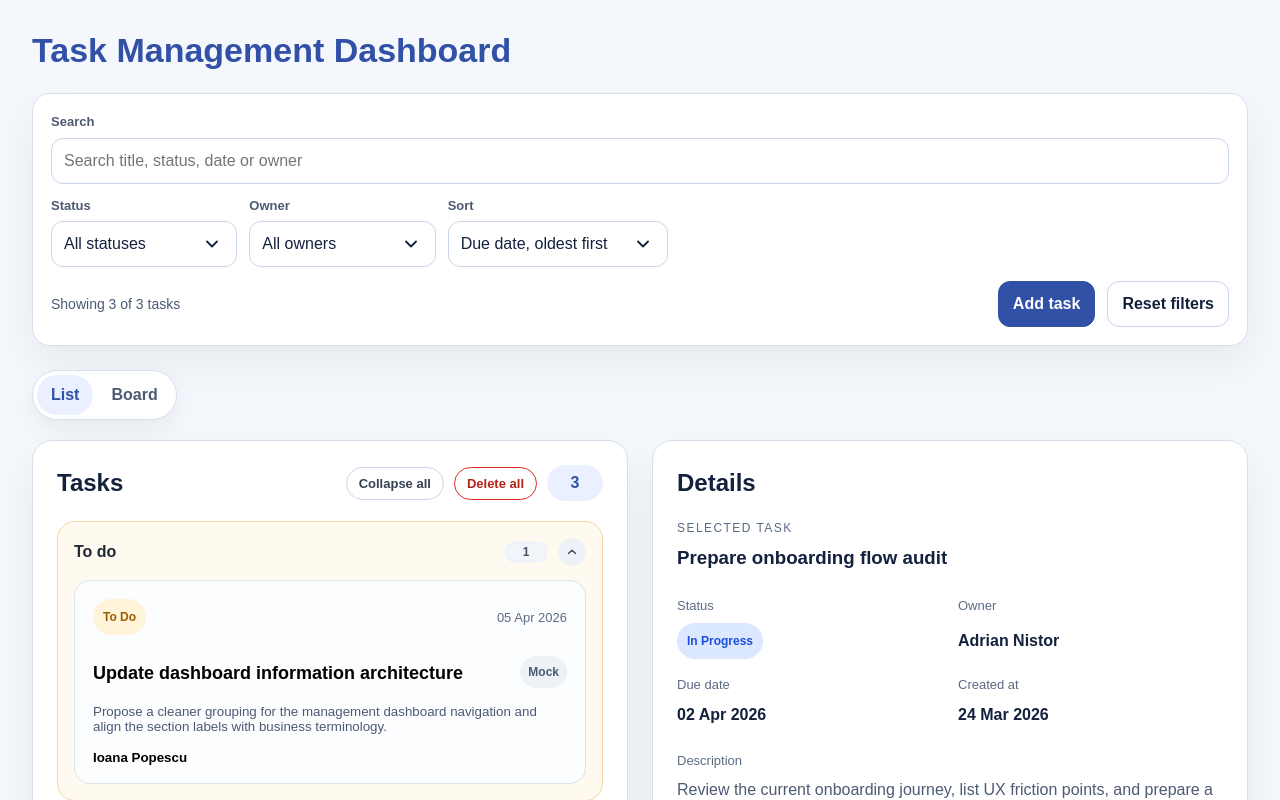
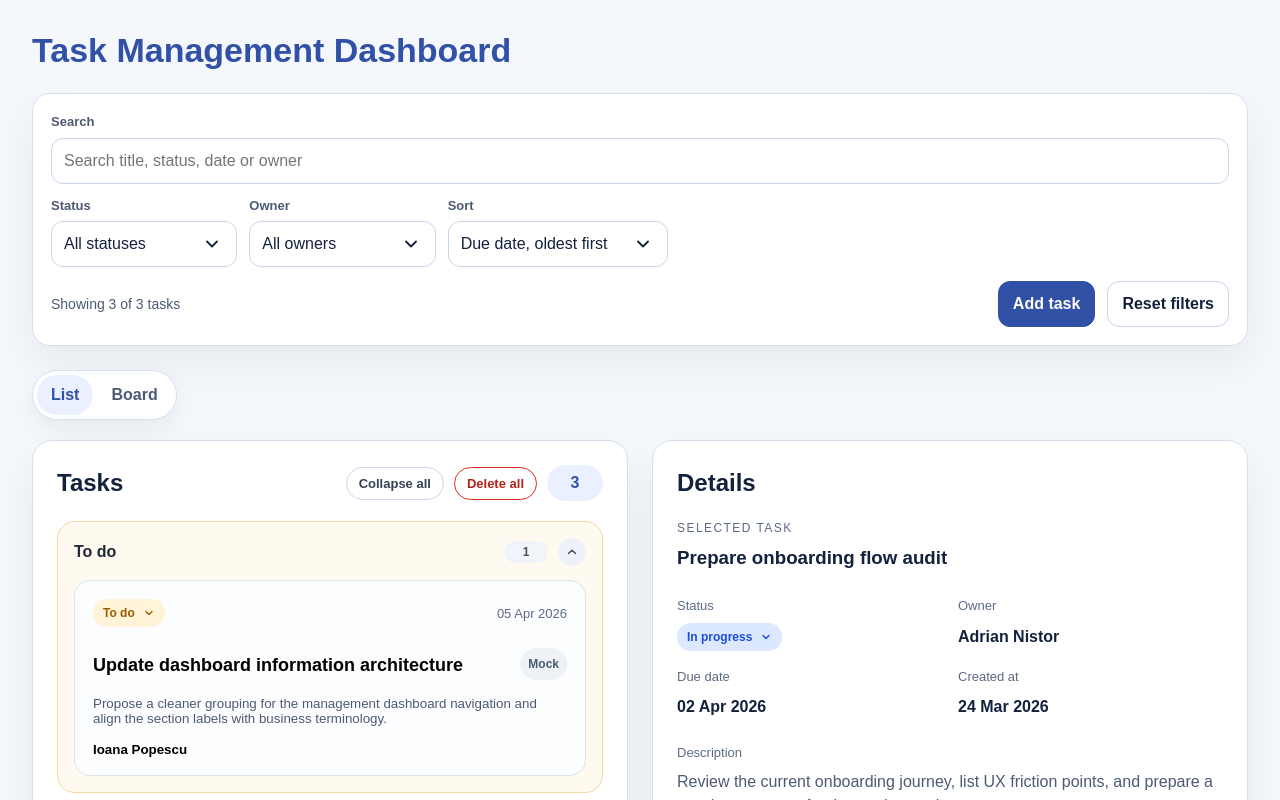
Before and after one commit to adriannistordeveloper/management-dashboard, a React (Vite) app: page / in a window 1280 px wide. Shown: the top 800 px of the page. Built offline with nearby package versions, Linux system fonts and the light colour scheme.

Commit message:
feature: modify status of ticket from item

```diff
--- /dev/null
+++ b/src/components/tasks/StatusMenu/StatusMenu.tsx
@@ -0,0 +1,86 @@
+import { useEffect, useRef, useState } from 'react'
+
+import { formatTaskStatus } from '../../../lib/formatTaskStatus'
+import type { TaskStatus } from '../../../types/task.types'
+import { chevronStyle, containerStyle, getTriggerStyle, menuItemStyle, menuStyle } from './style'
+
+interface StatusMenuProps {
+  onChange: (status: TaskStatus) => void
+  status: TaskStatus
+}
+
+const statusOptions: TaskStatus[] = ['todo', 'in_progress', 'done']
+
+export function StatusMenu({ onChange, status }: StatusMenuProps) {
+  const [isOpen, setIsOpen] = useState(false)
+  const containerRef = useRef<HTMLDivElement | null>(null)
+
+  useEffect(() => {
+    const handlePointerDown = (event: MouseEvent) => {
+      if (!containerRef.current?.contains(event.target as Node)) {
+        setIsOpen(false)
+      }
+    }
+
+    const handleKeyDown = (event: KeyboardEvent) => {
+      if (event.key === 'Escape') {
+        setIsOpen(false)
+      }
+    }
+
+    window.addEventListener('mousedown', handlePointerDown)
+    window.addEventListener('keydown', handleKeyDown)
+
+    return () => {
+      window.removeEventListener('mousedown', handlePointerDown)
+      window.removeEventListener('keydown', handleKeyDown)
+    }
+  }, [])
+
+  return (
+    <div ref={containerRef} style={containerStyle}>
+      <button
+        aria-expanded={isOpen}
+        aria-haspopup="menu"
+        onClick={(event) => {
+          event.stopPropagation()
+          setIsOpen((currentState) => !currentState)
+        }}
+        style={getTriggerStyle(status)}
+        type="button"
+      >
+        {formatTaskStatus(status)}
+        <svg aria-hidden="true" style={chevronStyle} viewBox="0 0 16 16">
+          <path
+            d={isOpen ? 'M4 10L8 6L12 10' : 'M4 6L8 10L12 6'}
+            fill="none"
+            stroke="currentColor"
+            strokeLinecap="round"
+            strokeLinejoin="round"
+            strokeWidth="1.8"
+          />
+        </svg>
+      </button>
+
+      {isOpen ? (
+        <div role="menu" style={menuStyle}>
+          {statusOptions.map((option) => (
+            <button
+              key={option}
+              onClick={(event) => {
+                event.stopPropagation()
+                onChange(option)
+                setIsOpen(false)
+              }}
+              role="menuitem"
+              style={menuItemStyle}
+              type="button"
+            >
+              {formatTaskStatus(option)}
+            </button>
+          ))}
+        </div>
+      ) : null}
+    </div>
+  )
+}
--- /dev/null
+++ b/src/components/tasks/StatusMenu/style.tsx
@@ -0,0 +1,74 @@
+import type { CSSProperties } from 'react'
+
+import type { TaskStatus } from '../../../types/task.types'
+
+export const containerStyle: CSSProperties = {
+  position: 'relative',
+}
+
+export const triggerBaseStyle: CSSProperties = {
+  display: 'inline-flex',
+  alignItems: 'center',
+  justifyContent: 'center',
+  gap: '8px',
+  minHeight: '28px',
+  padding: '4px 10px',
+  border: 'none',
+  borderRadius: '999px',
+  fontSize: '12px',
+  fontWeight: 700,
+  cursor: 'pointer',
+}
+
+export const chevronStyle: CSSProperties = {
+  width: '12px',
+  height: '12px',
+  display: 'block',
+}
+
+export const menuStyle: CSSProperties = {
+  position: 'absolute',
+  top: 'calc(100% + 8px)',
+  left: 0,
+  minWidth: '160px',
+  padding: '6px',
+  borderRadius: '14px',
+  background: '#ffffff',
+  border: '1px solid #d7dfeb',
+  boxShadow: '0 18px 40px rgba(15, 23, 42, 0.12)',
+  display: 'grid',
+  gap: '4px',
+  zIndex: 10,
+}
+
+export const menuItemStyle: CSSProperties = {
+  border: 'none',
+  borderRadius: '10px',
+  background: '#ffffff',
+  color: '#14213d',
+  padding: '10px 12px',
+  font: 'inherit',
+  fontWeight: 600,
+  cursor: 'pointer',
+  textAlign: 'left',
+}
+
+const statusStyles: Record<TaskStatus, CSSProperties> = {
+  todo: {
+    background: '#fff3d8',
+    color: '#9b5c00',
+  },
+  in_progress: {
+    background: '#dce8ff',
+    color: '#1c4ed8',
+  },
+  done: {
+    background: '#dcfce8',
+    color: '#166534',
+  },
+}
+
+export const getTriggerStyle = (status: TaskStatus): CSSProperties => ({
+  ...triggerBaseStyle,
+  ...statusStyles[status],
+})
--- a/src/components/tasks/TaskCard/TaskCard.tsx
+++ b/src/components/tasks/TaskCard/TaskCard.tsx
@@ -1,12 +1,11 @@
 import type { Task } from '../../../types/task.types'
 import { formatDate } from '../../../lib/formatDate'
-import { formatTaskStatus } from '../../../lib/formatTaskStatus'
+import { StatusMenu } from '../StatusMenu/StatusMenu'
 import {
   cardBaseStyle,
   cardSelectedStyle,
   dateStyle,
   descriptionStyle,
-  getStatusBadgeStyle,
   metaStyle,
   sourceBadgeStyle,
   titleStyle,
@@ -15,12 +14,13 @@ import {
 } from './style'
 
 interface TaskCardProps {
+  onStatusChange: (task: Task) => (status: Task['status']) => void
   isSelected: boolean
   onSelect: (taskId: string) => void
   task: Task
 }
 
-export function TaskCard({ isSelected, onSelect, task }: TaskCardProps) {
+export function TaskCard({ isSelected, onSelect, onStatusChange, task }: TaskCardProps) {
   return (
     <button
       onClick={() => onSelect(task.id)}
@@ -28,7 +28,7 @@ export function TaskCard({ isSelected, onSelect, task }: TaskCardProps) {
       type="button"
     >
       <div style={topRowStyle}>
-        <span style={getStatusBadgeStyle(task.status)}>{formatTaskStatus(task.status)}</span>
+        <StatusMenu onChange={onStatusChange(task)} status={task.status} />
         <span style={dateStyle}>{formatDate(task.dueDate)}</span>
       </div>
       <div style={titleRowStyle}>
--- a/src/components/tasks/TaskCard/style.tsx
+++ b/src/components/tasks/TaskCard/style.tsx
@@ -1,6 +1,4 @@
 import type { CSSProperties } from 'react'
-
-import type { TaskStatus } from '../../../types/task.types'
 
 export const cardBaseStyle: CSSProperties = {
   width: '100%',
@@ -71,31 +69,3 @@ export const sourceBadgeStyle: CSSProperties = {
   fontWeight: 700,
   whiteSpace: 'nowrap',
 }
-
-const statusStyles: Record<TaskStatus, CSSProperties> = {
-  todo: {
-    background: '#fff3d8',
-    color: '#9b5c00',
-  },
-  in_progress: {
-    background: '#dce8ff',
-    color: '#1c4ed8',
-  },
-  done: {
-    background: '#dcfce8',
-    color: '#166534',
-  },
-}
-
-export const getStatusBadgeStyle = (status: TaskStatus): CSSProperties => ({
-  display: 'inline-flex',
-  alignItems: 'center',
-  justifyContent: 'center',
-  minHeight: '28px',
-  padding: '4px 10px',
-  borderRadius: '999px',
-  fontSize: '12px',
-  fontWeight: 700,
-  textTransform: 'capitalize',
-  ...statusStyles[status],
-})
--- a/src/components/tasks/TaskDetailsPanel/TaskDetailsPanel.tsx
+++ b/src/components/tasks/TaskDetailsPanel/TaskDetailsPanel.tsx
@@ -1,18 +1,17 @@
 import type { Task } from '../../../types/task.types'
 import { formatDate } from '../../../lib/formatDate'
-import { formatTaskStatus } from '../../../lib/formatTaskStatus'
 import { useVisibleTasks } from '../../../hooks/useVisibleTasks'
 import { useSelectedTask } from '../../../hooks/useSelectedTask'
 import { useTasksStore } from '../../../store/useTasksStore'
 import { HiddenSelectionState } from '../HiddenSelectionState/HiddenSelectionState'
 import { NoSelectionState } from '../NoSelectionState/NoSelectionState'
+import { StatusMenu } from '../StatusMenu/StatusMenu'
 import {
   actionsStyle,
   dangerButtonStyle,
   descriptionBlockStyle,
   descriptionStyle,
   eyebrowStyle,
-  getStatusBadgeStyle,
   gridStyle,
   headerStyle,
   headingStyle,
@@ -27,9 +26,14 @@ import {
 interface TaskDetailsPanelProps {
   onDeleteTask: (task: Task) => void
   onEditTask: (task: Task) => void
+  onStatusChange: (task: Task) => (status: Task['status']) => void
 }
 
-export function TaskDetailsPanel({ onDeleteTask, onEditTask }: TaskDetailsPanelProps) {
+export function TaskDetailsPanel({
+  onDeleteTask,
+  onEditTask,
+  onStatusChange,
+}: TaskDetailsPanelProps) {
   const visibleTasks = useVisibleTasks()
   const resetFilters = useTasksStore((state) => state.resetFilters)
   const selectedTask = useSelectedTask()
@@ -72,9 +76,7 @@ export function TaskDetailsPanel({ onDeleteTask, onEditTask }: TaskDetailsPanelP
         <div style={gridStyle}>
           <div style={metaItemStyle}>
             <span style={labelStyle}>Status</span>
-            <strong style={getStatusBadgeStyle(selectedTask.status)}>
-              {formatTaskStatus(selectedTask.status)}
-            </strong>
+            <StatusMenu onChange={onStatusChange(selectedTask)} status={selectedTask.status} />
           </div>
           <div style={metaItemStyle}>
             <span style={labelStyle}>Owner</span>
--- a/src/components/tasks/TaskDetailsPanel/style.tsx
+++ b/src/components/tasks/TaskDetailsPanel/style.tsx
@@ -1,6 +1,4 @@
 import type { CSSProperties } from 'react'
-
-import type { TaskStatus } from '../../../types/task.types'
 
 export const panelStyle: CSSProperties = {
   minHeight: '440px',
@@ -101,32 +99,3 @@ export const dangerButtonStyle: CSSProperties = {
   fontWeight: 600,
   cursor: 'pointer',
 }
-
-const statusStyles: Record<TaskStatus, CSSProperties> = {
-  todo: {
-    background: '#fff3d8',
-    color: '#9b5c00',
-  },
-  in_progress: {
-    background: '#dce8ff',
-    color: '#1c4ed8',
-  },
-  done: {
-    background: '#dcfce8',
-    color: '#166534',
-  },
-}
-
-export const getStatusBadgeStyle = (status: TaskStatus): CSSProperties => ({
-  display: 'inline-flex',
-  alignItems: 'center',
-  justifyContent: 'center',
-  minHeight: '28px',
-  width: 'fit-content',
-  padding: '4px 10px',
-  borderRadius: '999px',
-  fontSize: '12px',
-  fontWeight: 700,
-  textTransform: 'capitalize',
-  ...statusStyles[status],
-})
--- a/src/components/tasks/TasksBoard/TasksBoard.tsx
+++ b/src/components/tasks/TasksBoard/TasksBoard.tsx
@@ -2,6 +2,7 @@ import { formatTaskStatus } from '../../../lib/formatTaskStatus'
 import { groupTasksByStatus } from '../../../lib/groupTasksByStatus'
 import { useVisibleTasks } from '../../../hooks/useVisibleTasks'
 import { useTasksStore } from '../../../store/useTasksStore'
+import type { Task, TaskStatus } from '../../../types/task.types'
 import { EmptyResultsState } from '../EmptyResultsState/EmptyResultsState'
 import { TaskCard } from '../TaskCard/TaskCard'
 import {
@@ -20,9 +21,10 @@ import {
 
 interface TasksBoardProps {
   onDeleteAllTasks: () => void
+  onStatusChange: (task: Task) => (status: TaskStatus) => void
 }
 
-export function TasksBoard({ onDeleteAllTasks }: TasksBoardProps) {
+export function TasksBoard({ onDeleteAllTasks, onStatusChange }: TasksBoardProps) {
   const tasks = useTasksStore((state) => state.tasks)
   const visibleTasks = useVisibleTasks()
   const selectedTaskId = useTasksStore((state) => state.selectedTaskId)
@@ -60,6 +62,7 @@ export function TasksBoard({ onDeleteAllTasks }: TasksBoardProps) {
                     key={task.id}
                     isSelected={task.id === selectedTaskId}
                     onSelect={selectTask}
+                    onStatusChange={onStatusChange}
                     task={task}
                   />
                 ))}
--- a/src/components/tasks/TasksDashboard/TasksDashboard.tsx
+++ b/src/components/tasks/TasksDashboard/TasksDashboard.tsx
@@ -2,7 +2,7 @@ import { useEffect, useMemo, useState } from 'react'
 
 import { useSelectedTask } from '../../../hooks/useSelectedTask'
 import { useTasksStore } from '../../../store/useTasksStore'
-import type { Task, TaskFormValues } from '../../../types/task.types'
+import type { Task, TaskFormValues, TaskStatus } from '../../../types/task.types'
 import { DeleteAllConfirmation } from '../DeleteAllConfirmation/DeleteAllConfirmation'
 import { DeleteTaskConfirmation } from '../DeleteTaskConfirmation/DeleteTaskConfirmation'
 import { TaskForm } from '../TaskForm/TaskForm'
@@ -93,6 +93,34 @@ export function TasksDashboard() {
     setTaskPendingDelete(task)
   }
 
+  const handleStatusChange = (task: Task) => async (status: TaskStatus) => {
+    if (task.status === status) {
+      return
+    }
+
+    try {
+      await updateTask(task.id, {
+        title: task.title,
+        description: task.description,
+        status,
+        owner: task.owner,
+        dueDate: task.dueDate,
+      })
+
+      pushToast({
+        title: 'Status updated',
+        message: `"${task.title}" moved to ${status === 'todo' ? 'To do' : status === 'in_progress' ? 'In progress' : 'Done'}.`,
+        tone: 'success',
+      })
+    } catch {
+      pushToast({
+        title: 'Status update failed',
+        message: 'We could not update the task status right now.',
+        tone: 'error',
+      })
+    }
+  }
+
   return (
     <main style={dashboardShellStyle}>
       <TasksToolbar onCreateTask={() => setModalMode('create')} />
@@ -115,13 +143,20 @@ export function TasksDashboard() {
 
           <section style={dashboardGridStyle}>
             {viewMode === 'list' ? (
-              <TasksList onDeleteAllTasks={() => setIsDeleteAllPending(true)} />
+              <TasksList
+                onDeleteAllTasks={() => setIsDeleteAllPending(true)}
+                onStatusChange={handleStatusChange}
+              />
             ) : (
-              <TasksBoard onDeleteAllTasks={() => setIsDeleteAllPending(true)} />
+              <TasksBoard
+                onDeleteAllTasks={() => setIsDeleteAllPending(true)}
+                onStatusChange={handleStatusChange}
+              />
             )}
           <TaskDetailsPanel
             onDeleteTask={(task) => void handleDeleteTask(task)}
             onEditTask={() => setModalMode('edit')}
+            onStatusChange={handleStatusChange}
           />
           </section>
         </>
--- a/src/components/tasks/TasksList/TasksList.tsx
+++ b/src/components/tasks/TasksList/TasksList.tsx
@@ -31,6 +31,9 @@ import {
 
 interface TasksListProps {
   onDeleteAllTasks: () => void
+  onStatusChange: (task: import('../../../types/task.types').Task) => (
+    status: import('../../../types/task.types').TaskStatus,
+  ) => void
 }
 
 const initialCollapsedSections: Record<TaskStatus, boolean> = {
@@ -39,7 +42,7 @@ const initialCollapsedSections: Record<TaskStatus, boolean> = {
   done: true,
 }
 
-export function TasksList({ onDeleteAllTasks }: TasksListProps) {
+export function TasksList({ onDeleteAllTasks, onStatusChange }: TasksListProps) {
   const tasks = useTasksStore((state) => state.tasks)
   const visibleTasks = useVisibleTasks()
   const selectedTaskId = useTasksStore((state) => state.selectedTaskId)
@@ -144,6 +147,7 @@ export function TasksList({ onDeleteAllTasks }: TasksListProps) {
                       key={task.id}
                       isSelected={task.id === selectedTaskId}
                       onSelect={selectTask}
+                      onStatusChange={onStatusChange}
                       task={task}
                     />
                   ))}
```
